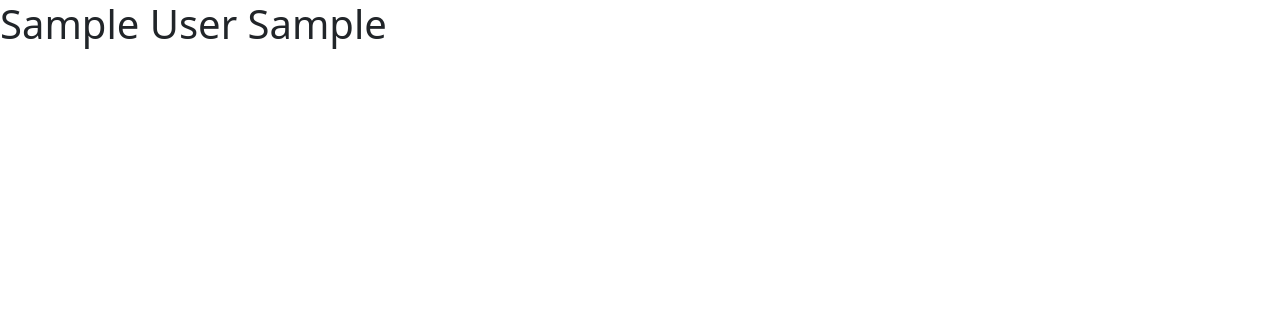
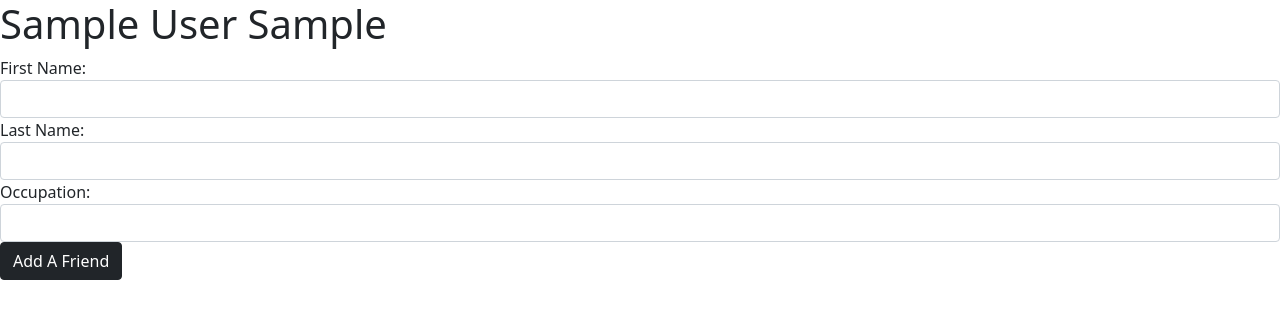
Before and after one commit to Moira-Rinn/Bootcamp-First_Flask_Mysql, a Flask app: page / in a window 1280 px wide. Shown: the top 319 px of the page. Run offline with Flask 2, Linux system fonts and the light colour scheme; tables that the repository leaves empty or names only in its code hold one stand-in row (values such as "Sample post").

Commit message:
Created form and added Insert Into functionality.

```diff
--- a/friend.py
+++ b/friend.py
@@ -12,10 +12,9 @@ class Friend:
 
     @classmethod
     def get_all(cls):
-        # insert = "INSERT INTO friends (first_name) VALUES ('Sacha');"
+
         query = 'SELECT * FROM friends;'
 
-        # connectToMySQL('first_flask').query_db(insert)
         results = connectToMySQL('first_flask').query_db(query)
         print(results)
         friends = []
@@ -24,3 +23,9 @@ class Friend:
             friends.append(cls(friend))
         print(friends)
         return friends
+
+    @classmethod
+    def save(cls, data):
+
+        query = "INSERT INTO friends (first_name, last_name, occupation, created_at, updated_at) VALUES (%(fname)s, %(lname)s, %(occ)s, NOW(), NOW());"
+        return connectToMySQL('first_flask').query_db(query, data)
--- a/server.py
+++ b/server.py
@@ -1,4 +1,4 @@
-from flask import Flask, render_template
+from flask import Flask, render_template, request, redirect
 
 from friend import Friend
 app = Flask(__name__)
@@ -11,5 +11,19 @@ def index():
     return render_template('index.html', friend=friends)
 
 
+@app.route('/create_friend', methods=['POST'])
+def create_friend():
+
+    data = {
+        'fname': request.form['fname'],
+        'lname': request.form['lname'],
+        'occ': request.form['occ']
+    }
+
+    Friend.save(data=data)
+
+    return redirect('/')
+
+
 if __name__ == '__main__':
     app.run(debug=True)
--- a/templates/index.html
+++ b/templates/index.html
@@ -5,4 +5,14 @@
 {% for f in friend %}
 <h1>{{f.first_name}} {{f.last_name}} {{f.occupation}}</h1>
 {% endfor %}
+
+<form action="/create_friend" method="POST">
+  <label for="fname">First Name:</label>
+  <input class="form-control" type="text" name="fname">
+  <label for="lname">Last Name:</label>
+  <input class="form-control" type="text" name="lname">
+  <label for="occ">Occupation:</label>
+  <input class="form-control" type="text" name="occ">
+  <input class="btn btn-dark" type="submit" value="Add A Friend">
+</form>
 {% endblock %}
```
